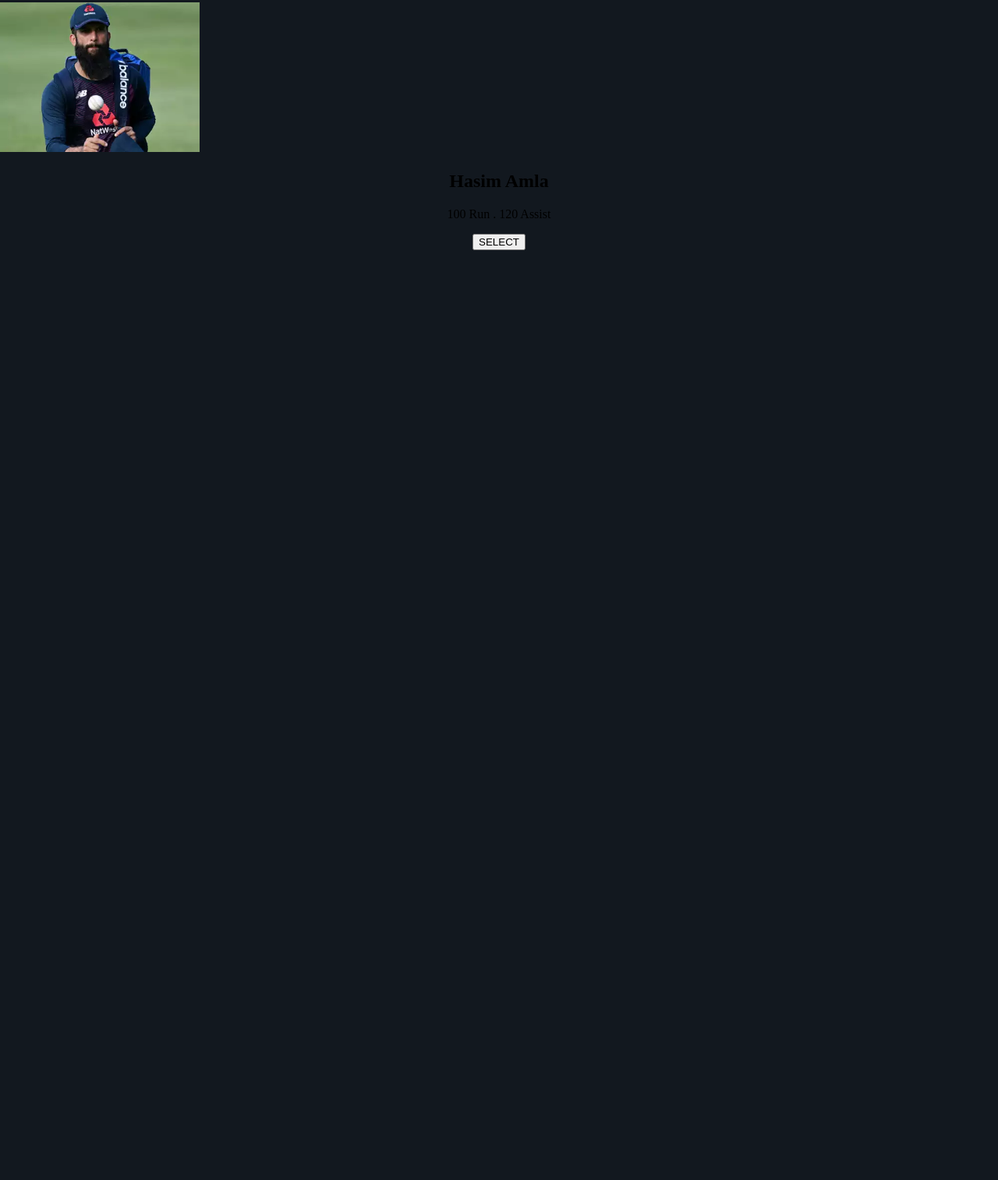
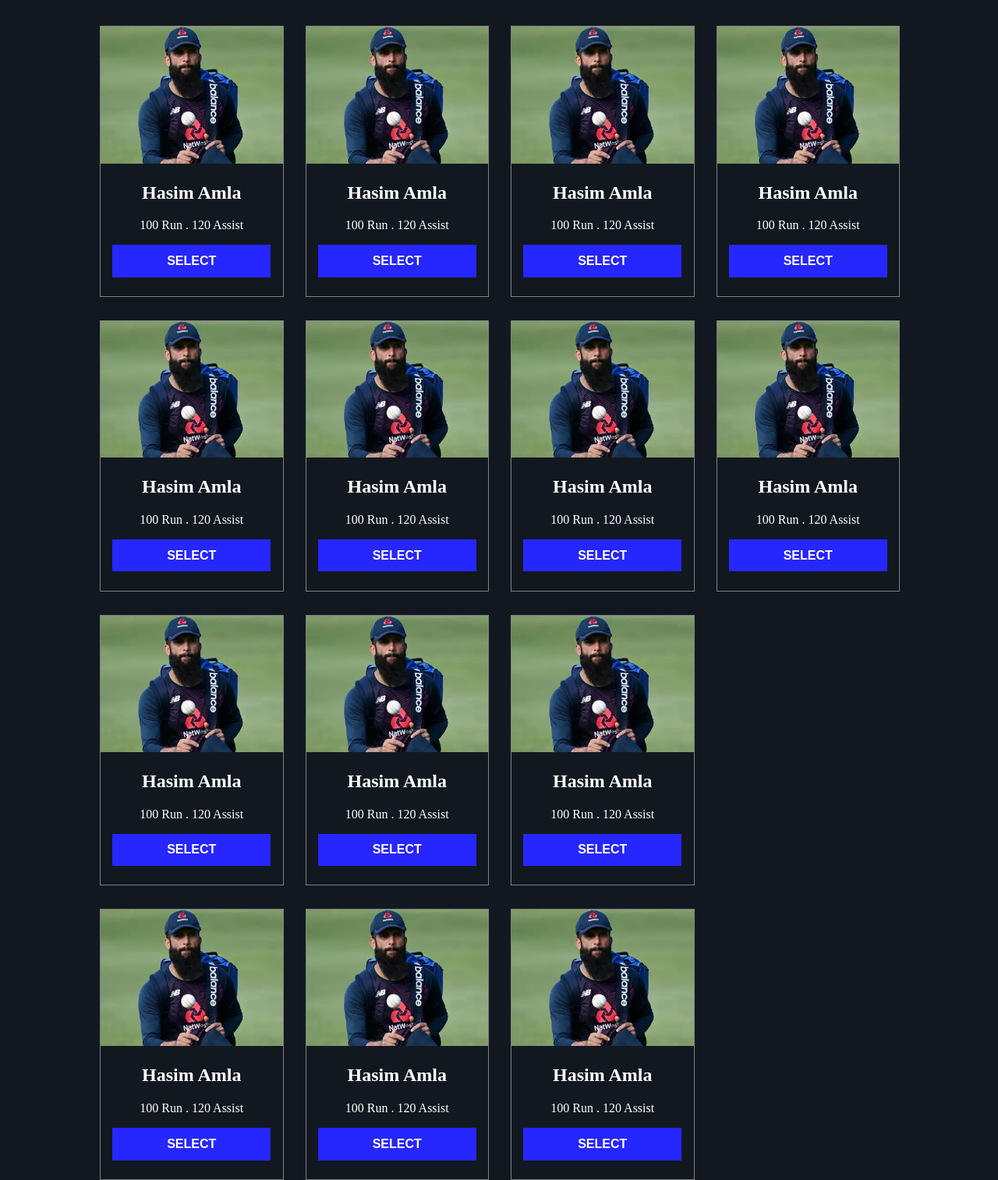
Before and after one commit to arifulsinbad/Select--Best-Five, a plain HTML site: page index.html in a window 1280 px wide. Shown: the part 589-2103 px from the top of the page at 78% size. Before the commit the page ends 910 px from the top, so only its background shows below. Drawn offline with Linux system fonts and the light colour scheme.

Commit message:
second commit

```diff
--- a/index.html
+++ b/index.html
@@ -29,8 +29,138 @@
  </header>
  <main>
 <section>
- <div>
-  <div>
+ <div class="players-container">
+  <div class="player-1">
+   <div class="players">
+    <img src="images/player-1.webp" alt="">
+   </div>
+   <div class="btnName">
+    <h1>Hasim Amla</h1>
+   <p>100 Run . 120 Assist</p>
+   <button>SELECT</button>
+   </div>
+  </div>
+  <div class="player-1">
+   <div class="players">
+    <img src="images/player-1.webp" alt="">
+   </div>
+   <div class="btnName">
+    <h1>Hasim Amla</h1>
+   <p>100 Run . 120 Assist</p>
+   <button>SELECT</button>
+   </div>
+  </div>
+  <div class="player-1">
+   <div class="players">
+    <img src="images/player-1.webp" alt="">
+   </div>
+   <div class="btnName">
+    <h1>Hasim Amla</h1>
+   <p>100 Run . 120 Assist</p>
+   <button>SELECT</button>
+   </div>
+  </div>
+  <div class="player-1">
+   <div class="players">
+    <img src="images/player-1.webp" alt="">
+   </div>
+   <div class="btnName">
+    <h1>Hasim Amla</h1>
+   <p>100 Run . 120 Assist</p>
+   <button>SELECT</button>
+   </div>
+  </div>
+  <div class="player-1">
+   <div class="players">
+    <img src="images/player-1.webp" alt="">
+   </div>
+   <div class="btnName">
+    <h1>Hasim Amla</h1>
+   <p>100 Run . 120 Assist</p>
+   <button>SELECT</button>
+   </div>
+  </div>
+  <div class="player-1">
+   <div class="players">
+    <img src="images/player-1.webp" alt="">
+   </div>
+   <div class="btnName">
+    <h1>Hasim Amla</h1>
+   <p>100 Run . 120 Assist</p>
+   <button>SELECT</button>
+   </div>
+  </div>
+  <div class="player-1">
+   <div class="players">
+    <img src="images/player-1.webp" alt="">
+   </div>
+   <div class="btnName">
+    <h1>Hasim Amla</h1>
+   <p>100 Run . 120 Assist</p>
+   <button>SELECT</button>
+   </div>
+  </div>
+  <div class="player-1">
+   <div class="players">
+    <img src="images/player-1.webp" alt="">
+   </div>
+   <div class="btnName">
+    <h1>Hasim Amla</h1>
+   <p>100 Run . 120 Assist</p>
+   <button>SELECT</button>
+   </div>
+  </div>
+  <div class="player-1 ">
+   <div class="players">
+    <img src="images/player-1.webp" alt="">
+   </div>
+   <div class="btnName">
+    <h1>Hasim Amla</h1>
+   <p>100 Run . 120 Assist</p>
+   <button>SELECT</button>
+   </div>
+  </div>
+  <div class="player-1">
+   <div class="players">
+    <img src="images/player-1.webp" alt="">
+   </div>
+   <div class="btnName">
+    <h1>Hasim Amla</h1>
+   <p>100 Run . 120 Assist</p>
+   <button>SELECT</button>
+   </div>
+  </div>
+  <div class="player-1">
+   <div class="players">
+    <img src="images/player-1.webp" alt="">
+   </div>
+   <div class="btnName">
+    <h1>Hasim Amla</h1>
+   <p>100 Run . 120 Assist</p>
+   <button>SELECT</button>
+   </div>
+  </div>
+  <div class="player-1 grid-column">
+   <div class="players">
+    <img src="images/player-1.webp" alt="">
+   </div>
+   <div class="btnName">
+    <h1>Hasim Amla</h1>
+   <p>100 Run . 120 Assist</p>
+   <button>SELECT</button>
+   </div>
+  </div>
+  <div class="player-1">
+   <div class="players">
+    <img src="images/player-1.webp" alt="">
+   </div>
+   <div class="btnName">
+    <h1>Hasim Amla</h1>
+   <p>100 Run . 120 Assist</p>
+   <button>SELECT</button>
+   </div>
+  </div>
+  <div class="player-1">
    <div class="players">
     <img src="images/player-1.webp" alt="">
    </div>
--- a/style/style.css
+++ b/style/style.css
@@ -30,9 +30,42 @@ padding-top: 7vw;
  right:  30px;
 }
 .players img{
- width: 20%;
- margin-top: 70px;
+ width: 100%;
+
 }
-.btnName{
+.player-1{
  text-align: center;
+ color: white;
+ border: 1px solid gray;
+ width: 100%;
+height: 27vw;
+
 }
+ button{
+ color: white;
+ background-color: rgb(38, 38, 254);
+ padding: 5% 30%;
+ border: none;
+ font-size: 1em;
+ font-weight: 700;
+
+
+}
+button:hover{
+ background-color:gray;
+}
+.players-container{
+ width: 80%;
+
+ margin: auto;
+ display: grid;
+ grid-template-columns: auto auto auto auto;
+ grid-gap: 30px;
+ margin-top: 100px;
+
+
+
+}
+.grid-column{
+ grid-column: 1/2;
+}
```
